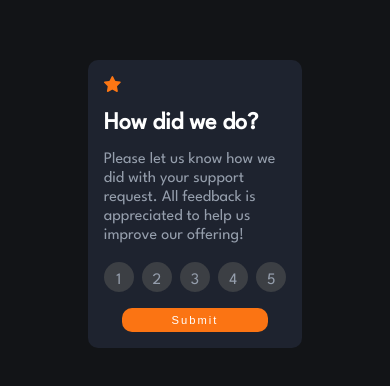
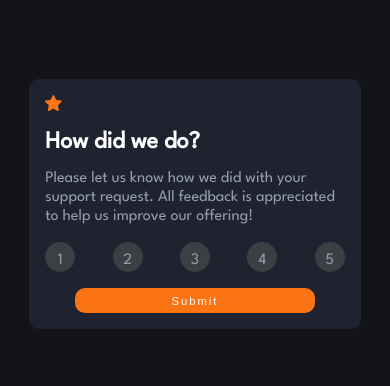
Before and after one commit to HassanAkhtar8/Interactive-Rating-Component, a plain HTML site: page index.html in a window 390 px wide. Shown: the part 218-604 px from the top of the page. Drawn offline with Linux system fonts and the light colour scheme.

Commit message:
Update styles.css

```diff
--- a/styles.css
+++ b/styles.css
@@ -87,6 +87,6 @@ p{
 
 @media screen and (max-width:400px){
   main{
-    width:55%
+    width:85%
   }
 }
```
